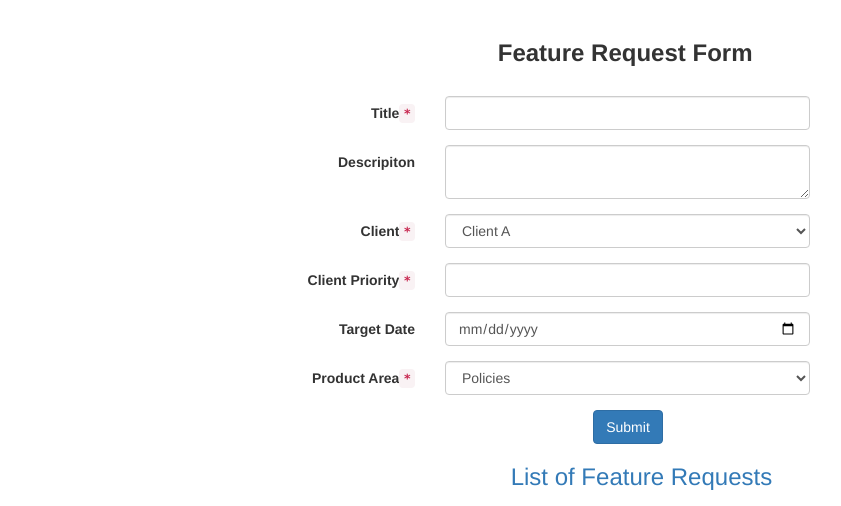
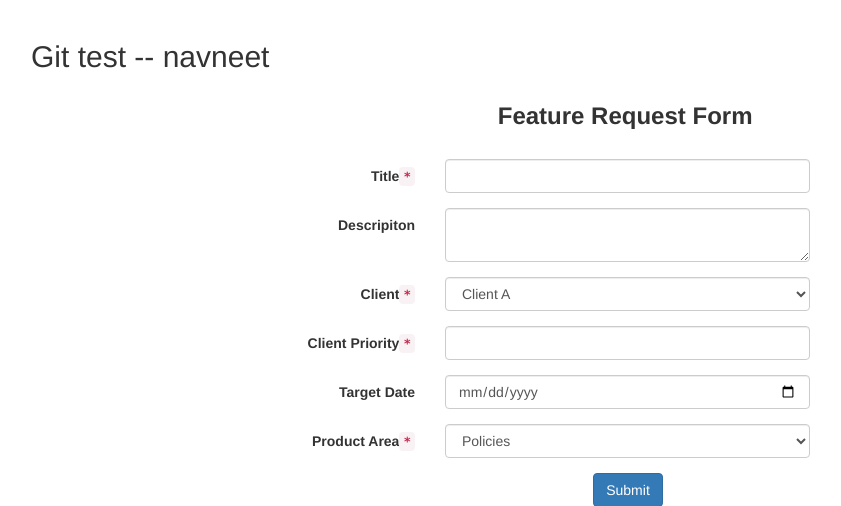
Before and after one commit to pachasaheb/FeatureRequestApplication, a Flask app: page / in a window 1280 px wide. Shown: the part 62-568 px from the top of the page, without its empty margins (39-880 px from the left). Run offline with Flask 2, Linux system fonts and the light colour scheme; some libraries are stand-ins or nearby versions.

Commit message:
git commit - navneet

```diff
--- a/app/templates/featureRequestForm.html
+++ b/app/templates/featureRequestForm.html
@@ -22,7 +22,7 @@
 
 <body>
     {% block content %}
-
+    <h2>Git test -- navneet</h2>
     <div class="container" style="width:52%; margin-right: 26%;">
         <div class="col-md-offset-2">
             <h3 style="text-align: center;"><b>Feature Request Form</b></h3>
```
